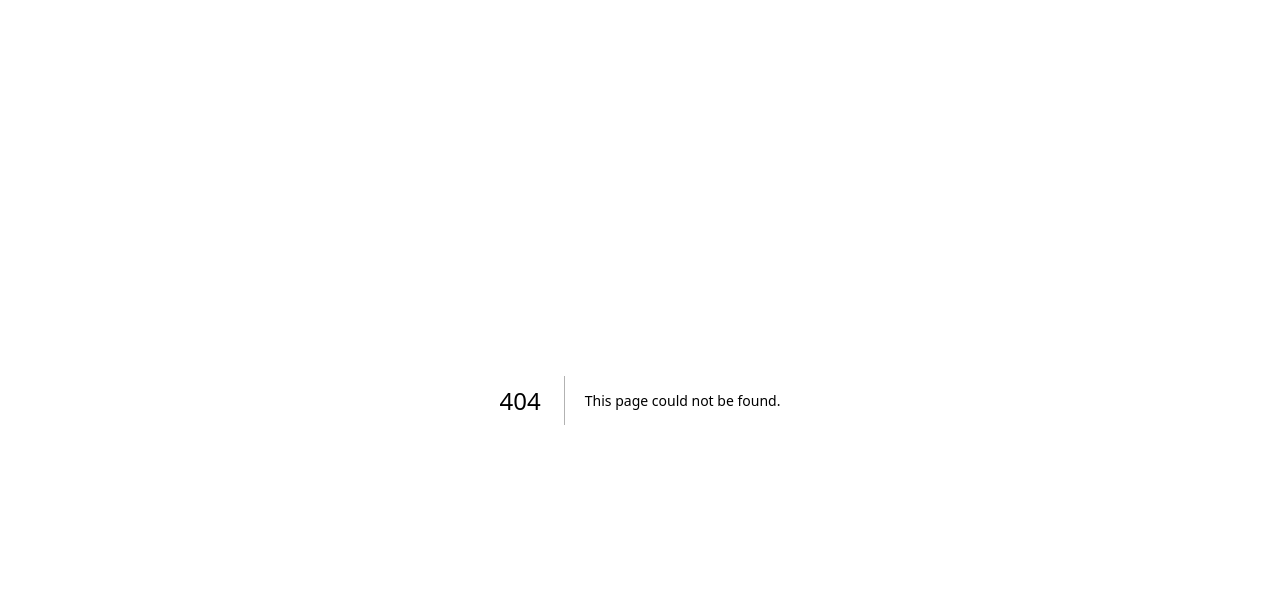
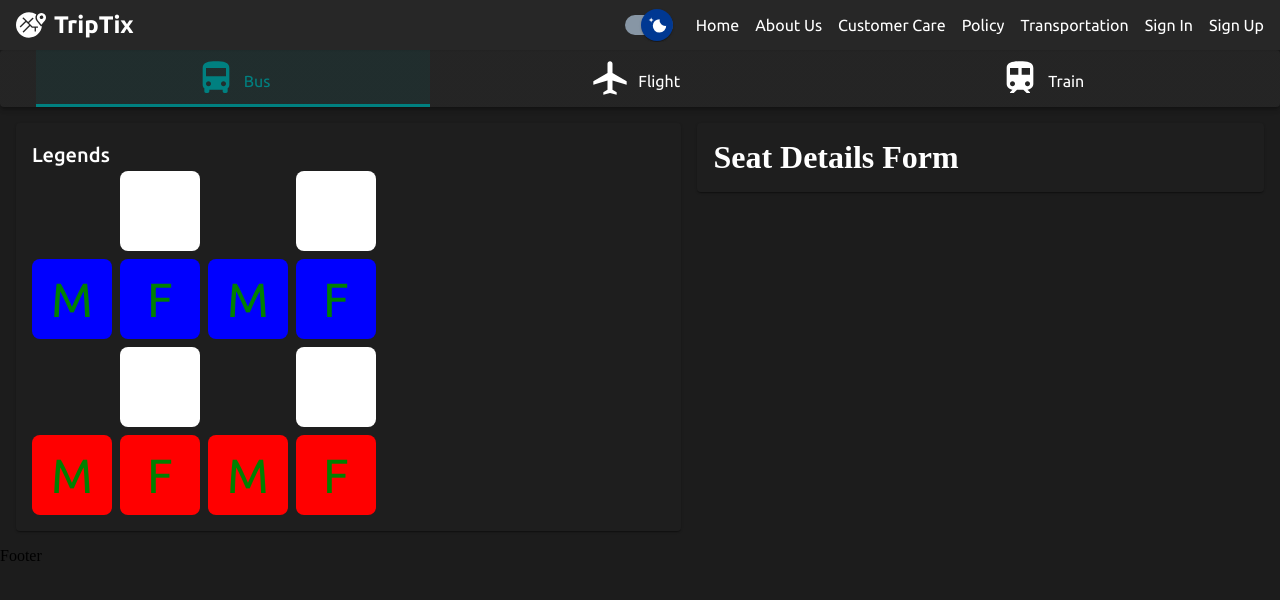
Before and after one commit to Trip-Tix/client-site, a Next.js app: page /seat-selection in a window 1280 px wide. Before the commit this address had no page. Shown: the top 600 px of the page. Built offline with nearby package versions, Linux system fonts and the light colour scheme.

Commit message:
Seat Layout Done

```diff
--- /dev/null
+++ b/public/context/seat-selection.ts
@@ -0,0 +1,70 @@
+import { createContext } from "react";
+
+export interface  Seat {
+    row: number;
+    column: number;
+}
+
+interface SeatSelectionContextType {
+    row: number;
+    setRow: (row: number) => void;
+    column: number;
+    setColumn: (column: number) => void;
+    layout: number[][];
+    setLayout: (layout: number[][]) => void;
+    price: number;
+    setPrice: (price: number) => void;
+    selectedSeats: Seat[];
+    setSelectedSeats: (selectedSeats: Seat[]) => void;
+}
+
+export const layout_to_info_map = [
+    {
+        information: "Unavailable",
+        label: "",
+        color: "invisible",
+    },
+    {
+        information: "Free",
+        label: "",
+        color: "white",
+    },
+    {
+        information: "Male Temporary Booked",
+        label: "M",
+        color: "blue",
+    },
+    {
+        information: "Female Temporary Booked",
+        label: "F",
+        color: "blue",
+    },
+    {
+        information: "Male Booked",
+        label: "M",
+        color: "red",
+    },
+    {
+        information: "Female Booked",
+        label: "F",
+        color: "red",
+    },
+    {
+        information: "Temporary Selection",
+        label: "T",
+        color: "yellow",
+    }
+]
+
+export const SeatSelectionContext = createContext<SeatSelectionContextType>({
+    row: 0,
+    setRow: () => {},
+    column: 0,
+    setColumn: () => {},
+    layout: [[]],
+    setLayout: () => {},
+    price: 0,
+    setPrice: () => {},
+    selectedSeats: [],
+    setSelectedSeats: () => {},
+});
--- a/src/components/list-transport/transportation-locked.tsx
+++ b/src/components/list-transport/transportation-locked.tsx
@@ -9,11 +9,14 @@ import { DestinationContext } from "@public/context/destination";
 import { TransportEntry } from "@public/interface/transport";
 import { ListTransportContext } from "@public/context/list-transport";
 import Paper from "@mui/material/Paper";
+import { ColorContext } from "@public/context/global";
+
 
 export default function Transportation() {
     const { selectedTransportType } = useContext(ListTransportContext);
+    const { mode } = useContext(ColorContext);
+    const { setTransport } = useContext(DestinationContext);
 
-    const { setTransport } = useContext(DestinationContext);
     return (
         <Paper elevation={3}>
             <Stack
@@ -33,7 +36,7 @@ export default function Transportation() {
                                 transport.transportType ===
                                 selectedTransportType
                                     ? "#008080"
-                                    : "#000000",
+                                    : mode === "light" ? "#000000" : "#ffffff",
                             backgroundColor:
                                 transport.transportType ===
                                 selectedTransportType
--- /dev/null
+++ b/src/components/seat-selection/legends.tsx
@@ -0,0 +1,15 @@
+import Typography from "@mui/material/Typography";
+import Paper from "@mui/material/Paper";
+import Stack from "@mui/material/Stack";
+
+export default function Legends() {
+    return (
+        <Stack
+            direction={"column"}
+            justifyContent={"center"}
+            alignItems={"flex-start"}
+        >
+            <Typography variant={"h6"}>Legends</Typography>
+        </Stack>
+    );
+}
--- /dev/null
+++ b/src/components/seat-selection/seat-alignment.tsx
@@ -0,0 +1,20 @@
+import Paper from "@mui/material/Paper";
+import Stack from "@mui/material/Stack";
+import Legend from "@components/seat-selection/legends";
+import SeatLayout from "@components/seat-selection/seat-layout";
+
+export default function SeatAlignment() {
+    return (
+        <Paper sx={{ flexGrow: 1 }}>
+            <Stack
+                direction={"column"}
+                justifyContent={"center"}
+                alignItems={"flex-start"}
+                sx={{ padding: "1rem" }}
+            >
+                <Legend />
+                <SeatLayout />
+            </Stack>
+        </Paper>
+    );
+}
--- /dev/null
+++ b/src/components/seat-selection/seat-details-form.tsx
@@ -0,0 +1,10 @@
+import Paper from "@mui/material/Paper";
+import Stack from "@mui/material/Stack";
+
+export default function SeatDetailsFrom() {
+    return (
+        <Paper sx={{ flexGrow: 1, padding: "1rem" }}>
+            <h1>Seat Details Form</h1>
+        </Paper>
+    );
+}
--- /dev/null
+++ b/src/components/seat-selection/seat-layout.tsx
@@ -0,0 +1,67 @@
+import { useEffect, useState, useContext } from "react";
+import { SeatSelectionContext } from "@public/context/seat-selection";
+import Stack from "@mui/material/Stack";
+import Box from "@mui/material/Box";
+import Typography from "@mui/material/Typography";
+import { layout_to_info_map, Seat } from "@public/context/seat-selection";
+
+export default function SeatLayout() {
+    const { row, column, layout, setLayout, selectedSeats, setSelectedSeats } =
+        useContext(SeatSelectionContext);
+
+    const handleClick = (row: number, column: number) => {
+        if (layout[row][column] === 1) {
+            const tempLayout = [...layout];
+            tempLayout[row][column] = 6;
+            setLayout(tempLayout);
+            const tempSelectedSeats = [...selectedSeats];
+            tempSelectedSeats.push({ row, column });
+            setSelectedSeats(tempSelectedSeats);
+        } else if (layout[row][column] === 6) {
+            const tempLayout = [...layout];
+            tempLayout[row][column] = 1;
+            setLayout(tempLayout);
+            const tempSelectedSeats = [...selectedSeats];
+            const index = tempSelectedSeats.findIndex(
+                (seat) => seat.row === row && seat.column === column
+            );
+            tempSelectedSeats.splice(index, 1);
+            setSelectedSeats(tempSelectedSeats);
+        }
+    }
+
+    return (
+        <>
+            <Stack direction={"column"} spacing={1}>
+                {layout.map((row, rowIndex) => (
+                    <Stack direction={"row"} spacing={1} key={rowIndex}>
+                        {row.map((seat, columnIndex) => (
+                            <Box
+                                key={columnIndex}
+                                sx={{
+                                    width: "5rem",
+                                    height: "5rem",
+                                    backgroundColor:
+                                        layout_to_info_map[seat].color,
+                                    borderRadius: "0.5rem",
+                                    display: "flex",
+                                    justifyContent: "center",
+                                    alignItems: "center",
+                                    cursor: seat === 1 || seat === 6 ? "pointer" : "default",
+                                }}
+                                onClick={() => handleClick(rowIndex, columnIndex)}
+                            >
+                                <Typography
+                                    variant={"h3"}
+                                    sx={{ color: "green" }}
+                                >
+                                    {layout_to_info_map[seat].label}
+                                </Typography>
+                            </Box>
+                        ))}
+                    </Stack>
+                ))}
+            </Stack>
+        </>
+    );
+}
--- a/src/pages/list-transport.tsx
+++ b/src/pages/list-transport.tsx
@@ -14,6 +14,7 @@ import {
 import { TransportType } from "@public/interface/transport";
 import Style from "@/styles/list-transport/list-transport.module.css";
 import { getTransportList } from "@public/api-call/list-transport";
+import { ColorContext } from "@public/context/global";
 
 export default function ListTransport() {
     const [filteringData, setFilteringData] = useState<FilteringData>({
@@ -44,6 +45,8 @@ export default function ListTransport() {
             setTransportList(res);
         });
     }, [selectedTransportType]);
+
+    const { mode } = useContext(ColorContext);
     return (
         <>
             <ListTransportContext.Provider
@@ -55,7 +58,7 @@ export default function ListTransport() {
                     setTransportList,
                 }}
             >
-                <div className={Style.globalPage}>
+                <div className={mode === 'light'? Style.globalPage_light : Style.globalPage_dark}>
                     <Navbar />
                     <TransportationLocked />
                     <InfoBar />
--- /dev/null
+++ b/src/pages/seat-selection.tsx
@@ -0,0 +1,69 @@
+import Navbar from "@/components/destination/navbar";
+import TransportationLocked from "@/components/list-transport/transportation-locked";
+import Stack from "@mui/material/Stack";
+import Footer from "@/components/destination/footer";
+import SeatAlignment from "@/components/seat-selection/seat-alignment";
+import SeatDetailsForm from "@/components/seat-selection/seat-details-form";
+import { useState } from "react";
+import { SeatSelectionContext, Seat } from "@public/context/seat-selection";
+import Styles from "@styles/list-transport/list-transport.module.css";
+import { ColorContext } from "@public/context/global";
+import { useContext } from "react";
+
+export default function SeatSelect() {
+    const [row, setRow] = useState<number>(4);
+    const [column, setColumn] = useState<number>(4);
+    const [layout, setLayout] = useState<number[][]>([
+        [0, 1, 0, 1],
+        [2, 3, 2, 3],
+        [0, 1, 0, 1],
+        [4, 5, 4, 5]
+    ]);
+    const [selectedSeats, setSelectedSeats] = useState<Seat[]>([]);
+    const [price, setPrice] = useState<number>(0);
+
+    const { mode } = useContext(ColorContext);
+
+    return (
+        <>
+            <SeatSelectionContext.Provider
+                value={{
+                    row,
+                    setRow,
+                    column,
+                    setColumn,
+                    layout,
+                    setLayout,
+                    price,
+                    setPrice,
+                    selectedSeats,
+                    setSelectedSeats,
+                }}
+            >
+                <div
+                    className={
+                        mode === "light"
+                            ? Styles.globalPage_light
+                            : Styles.globalPage_dark
+                    }
+                >
+                    <Navbar />
+                    <TransportationLocked />
+                    <Stack
+                        direction={"row"}
+                        justifyContent={"center"}
+                        alignItems={"flex-start"}
+                        spacing={2}
+                        sx={{
+                            padding: "1rem",
+                        }}
+                    >
+                        <SeatAlignment />
+                        <SeatDetailsForm />
+                    </Stack>
+                    <Footer />
+                </div>
+            </SeatSelectionContext.Provider>
+        </>
+    );
+}
--- a/src/styles/list-transport/list-transport.module.css
+++ b/src/styles/list-transport/list-transport.module.css
@@ -1,4 +1,9 @@
-.globalPage{
+.globalPage_light{
     background-color: #f5f5f5;
     min-height: 100vh;
 }
+
+.globalPage_dark{
+    background-color: #1c1c1c;
+    min-height: 100vh;
+}
```
Also changed, not shown: src/components/list-transport/transport-card.tsx (+29 -8 lines), src/components/destination/nav-item.tsx (line endings or trailing spaces).
